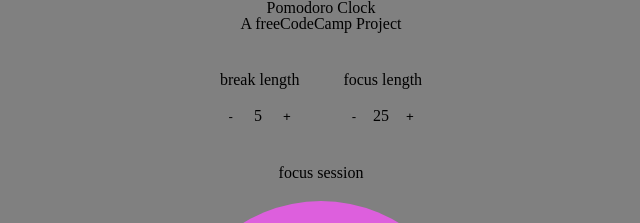
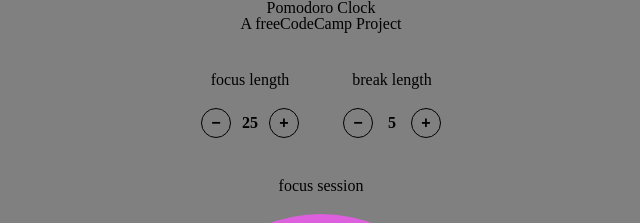
Before and after one commit to coffees4coders/pomodoro-clock, a plain HTML site: page index.html in a window 1280 px wide. Shown: the top 223 px of the page, without its empty margins (319-959 px from the left). Drawn offline with Linux system fonts and the light colour scheme.

Commit message:
Update button styles

```diff
--- a/index.html
+++ b/index.html
@@ -16,19 +16,23 @@
   <div class="control-dial-container-outer">
 
     <div class="control-dial-container-inner">
-      <div class="time-selector break-length">
-        <h3>break length</h3>
-        <button id="break-minus">-</button>
-        <span class="indicator break-time" id="break-time-dial"></span>
-        <button id="break-plus">+</button>
-      </div>
+
 
       <div class="time-selector focus-length">
         <h3>focus length</h3>
-        <button id="focus-minus">-</button>
+        <button id="focus-minus">&minus;</button>
         <span class="indicator focus-time" id="focus-time-dial"></span>
-        <button id="focus-plus">+</button>
+        <button id="focus-plus">&plus;</button>
       </div>
+
+      <div class="time-selector break-length">
+        <h3>break length</h3>
+        <button id="break-minus">&minus;</button>
+        <span class="indicator break-time" id="break-time-dial"></span>
+        <button id="break-plus">&plus;</button>
+      </div>
+
+
 
     </div>
   </div>
--- a/styles.css
+++ b/styles.css
@@ -68,6 +68,16 @@ h1, h2, h3 {
 	text-align: center;
 }
 
+button {
+	border: 1px solid #000;
+	border-radius: 50%;
+	outline: 0;
+	font-size: 1em;
+	width: 30px;
+	height: 30px;
+	font-weight: bold;
+}
+
 .time-selector {
 	text-align: center;
 	display: inline-block;
@@ -90,6 +100,8 @@ h1, h2, h3 {
   width: 30px;
   display: inline-block;
   text-align: center;
+	font-weight: bold;
+	font-size: 1em;
 }
 
 h3 {
```
